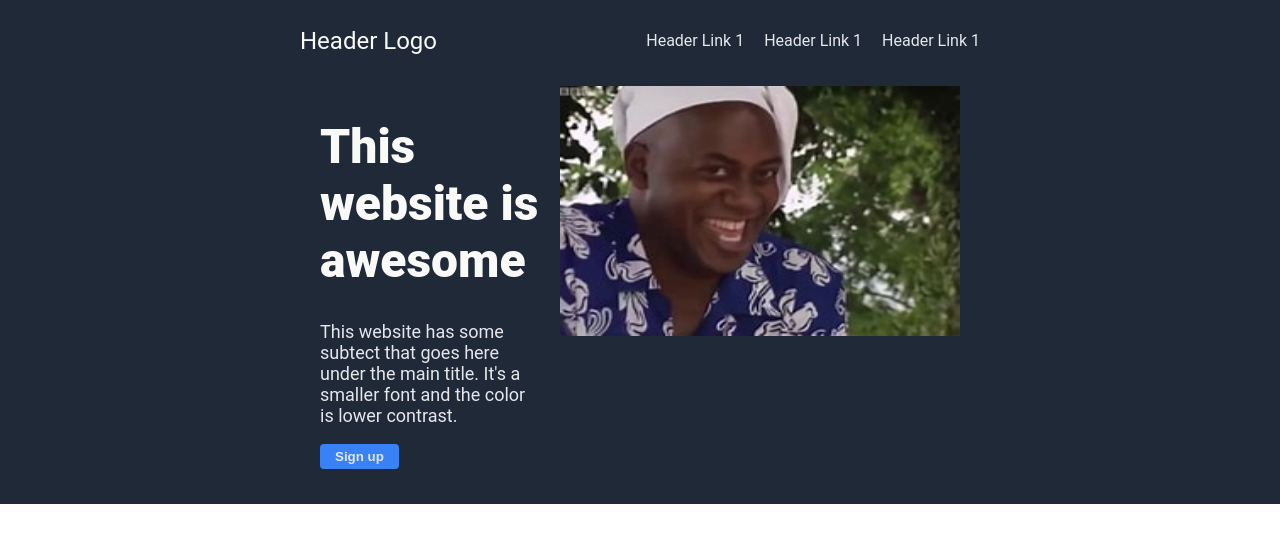
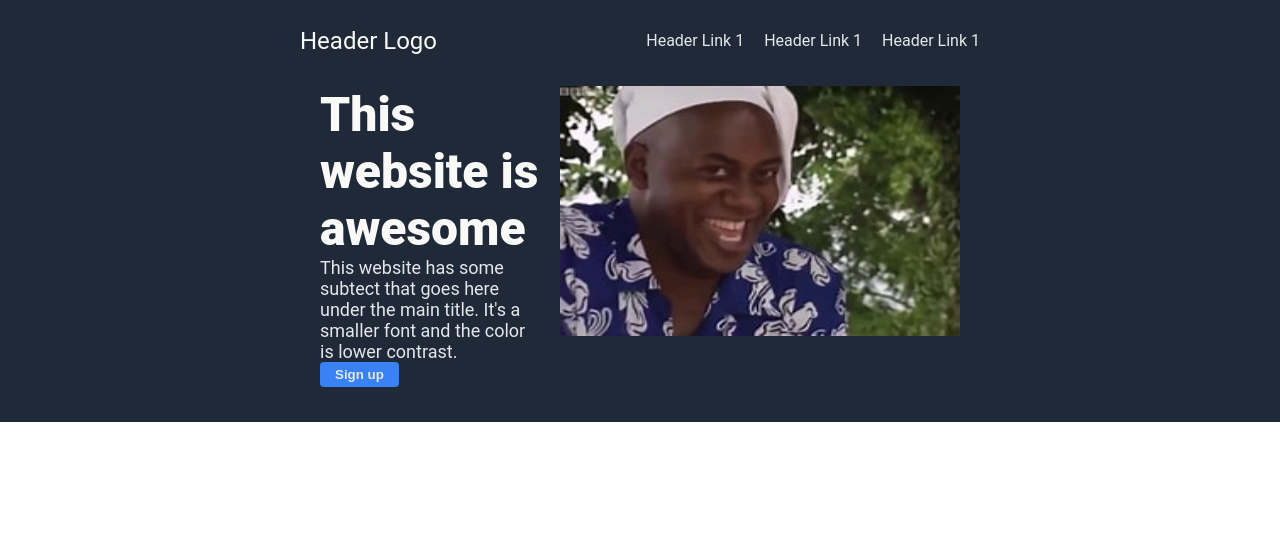
Before and after one commit to iliyasahad/odin_landing_page, a plain HTML site: page index.html in a window 1280 px wide. Drawn offline with Linux system fonts and the light colour scheme.

Commit message:
Removed margins from left-col divs h1 & p tags, set equal widths to left-col & right-col divs to align them

```diff
--- a/style.css
+++ b/style.css
@@ -39,15 +39,22 @@ a {
     padding: 20px;
 }
 
+.left-col,
+.right-col {
+    width: 444px;
+}
+
 .left-col h1 {
     font-size: 48px;
     color: #F9FAF8;
     font-weight: 900;
+    margin: 0;
 }
 
 .left-col p {
     font-size: 18px;
     color: #E5E7EB;
+    margin: 0;
 }
 
 .button {
```
